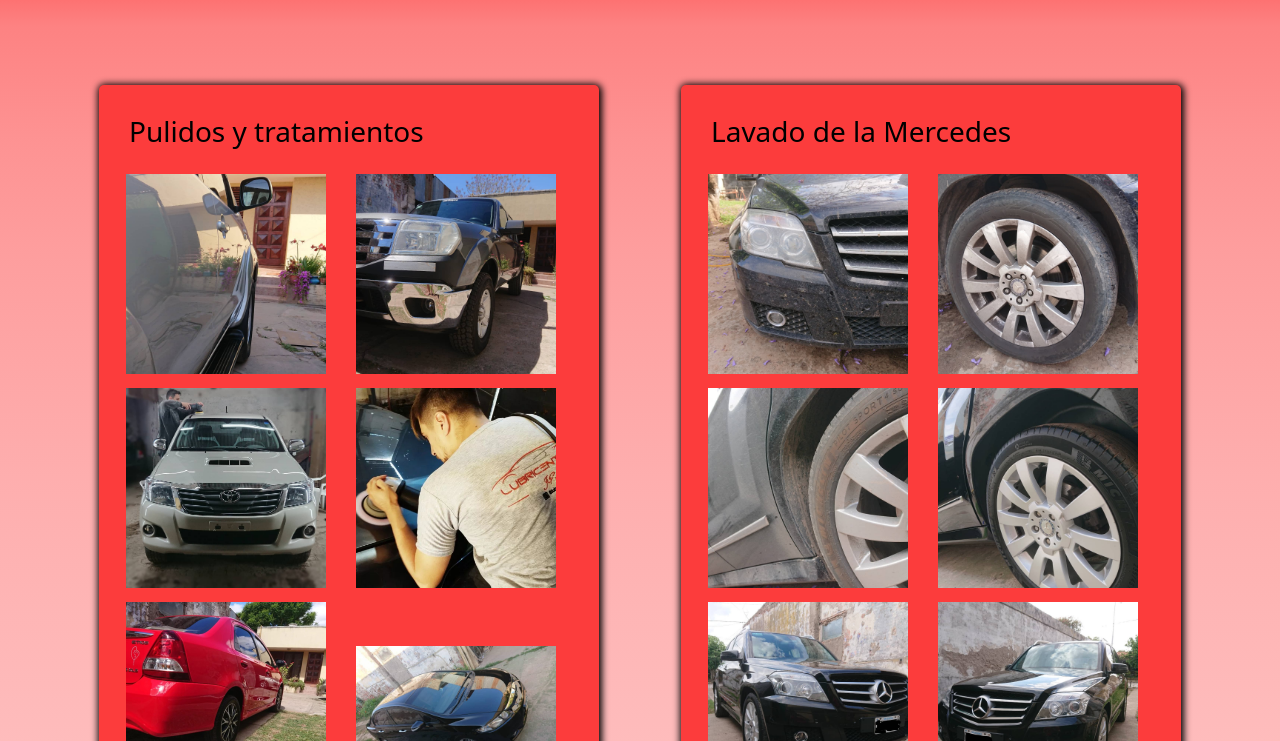
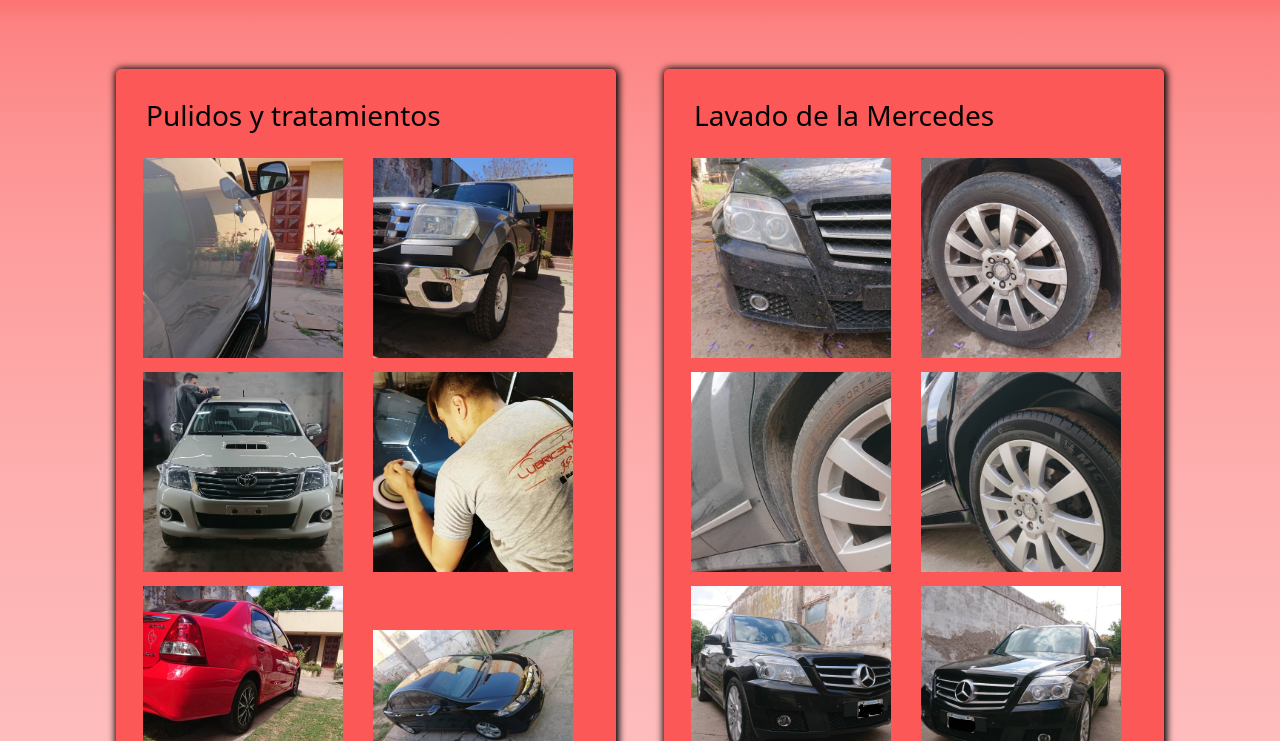
Before and after one commit to MaxiRodino/Pre-entrega2-MaxiRodino, a plain HTML site: page paginas/galeria.html in a window 1280 px wide. Shown: the part 539-1280 px from the top of the page. Drawn offline with nearby package versions, Linux system fonts and the light colour scheme.

Commit message:
correcciones

```diff
--- a/paginas/galeria.html
+++ b/paginas/galeria.html
@@ -35,7 +35,7 @@
         <section class="galeria">
           <h2 class="titulo-cuerpo">Galeria</h2>
           <div class="row align-items-center justify-content-center m-5">
-            <div class="galeria-2 col-6 col-sm-12 m4">
+            <div class="galeria-2 col-6 col-sm-12 m-4">
               <h3 class="h3-galeria">Pulidos y tratamientos</h3>
               <img class="img-galeria" src="../multimedia/imagenes/Tratamiento1.jpg" alt="tratamiento de cera sobre puerta">
               <img class="img-galeria" src="../multimedia/imagenes/Tratamiento2.jpg" alt="tratamiento de cera ford ranger">
@@ -44,7 +44,7 @@
               <img class="img-galeria" src="../multimedia/imagenes/etios-correccion/Etios3.jpg" alt="etios pulido">
               <img class="img-galeria" src="../multimedia/imagenes/Civic-de-la-casa.jpg" alt="toyota civic del taller">
             </div>
-            <div class="galeria-2 col-6 col-sm-12 m4">
+            <div class="galeria-2 col-6 col-sm-12 m-4">
               <h3 class="h3-galeria">Lavado de la Mercedes</h3>
               <img class="img-galeria" src="../multimedia/imagenes/mercedes/Lavado-mercedes.jpg" alt="mercedes benz sucia">
               <img class="img-galeria" src="../multimedia/imagenes/mercedes/Lavado-mercedes1.jpg" alt="mercedes benz sucia">
@@ -53,7 +53,7 @@
               <img class="img-galeria" src="../multimedia/imagenes/mercedes/Lavado-mercedes5.jpg" alt="mercedes benz terminada">
               <img class="img-galeria" src="../multimedia/imagenes/mercedes/Lavado-mercedes7.jpg" alt="mercedes benz terminada">
             </div>
-            <div class="galeria-2 col-6 col-sm-12 m4">
+            <div class="galeria-2 col-6 col-sm-12 m-4">
               <h3 class="h3-galeria">Lavado de motor</h3>
               <img class="img-galeria" src="../multimedia/imagenes/lavado de motor/Limpieza-de-motor.jpg" alt="motor sucio">
               <img class="img-galeria" src="../multimedia/imagenes/lavado de motor/Limpieza-de-motor2.jpg" alt="motor sucio">
@@ -61,7 +61,7 @@
               <img class="img-galeria" src="../multimedia/imagenes/lavado de motor/Limpieza-de-motor4.jpg" alt="motor limpio">
               <img class="img-galeria" src="../multimedia/imagenes/lavado de motor/Limpieza-de-motor5.jpg" alt="motor limpio">
             </div>
-            <div class="galeria-2 col-6 col-sm-12 m4">
+            <div class="galeria-2 col-6 col-sm-12 m-4">
               <h3 class="h3-galeria">Listo el Focus</h3>
               <img class="img-galeria" src="../multimedia/imagenes/Ford Focus/Focus1.jpg" alt="focus lavado">
               <img class="img-galeria" src="../multimedia/imagenes/Ford Focus/Focus2.jpg" alt="focus lavado">
--- a/scss/_cuerpo.scss
+++ b/scss/_cuerpo.scss
@@ -115,7 +115,7 @@
         }
     }
     .galeria-2{
-        background-color: rgb(252, 60, 60);
+        background-color: rgb(253, 88, 88);
         @extend %galerias;
         width: 500px;
         grid-template-columns: 1fr 1fr;
@@ -347,5 +347,6 @@
         iframe{
             @include sizes (250px, 250px);
         }
+
     }
 }
```
Also changed, not shown: css/style.css, 1 other file.
